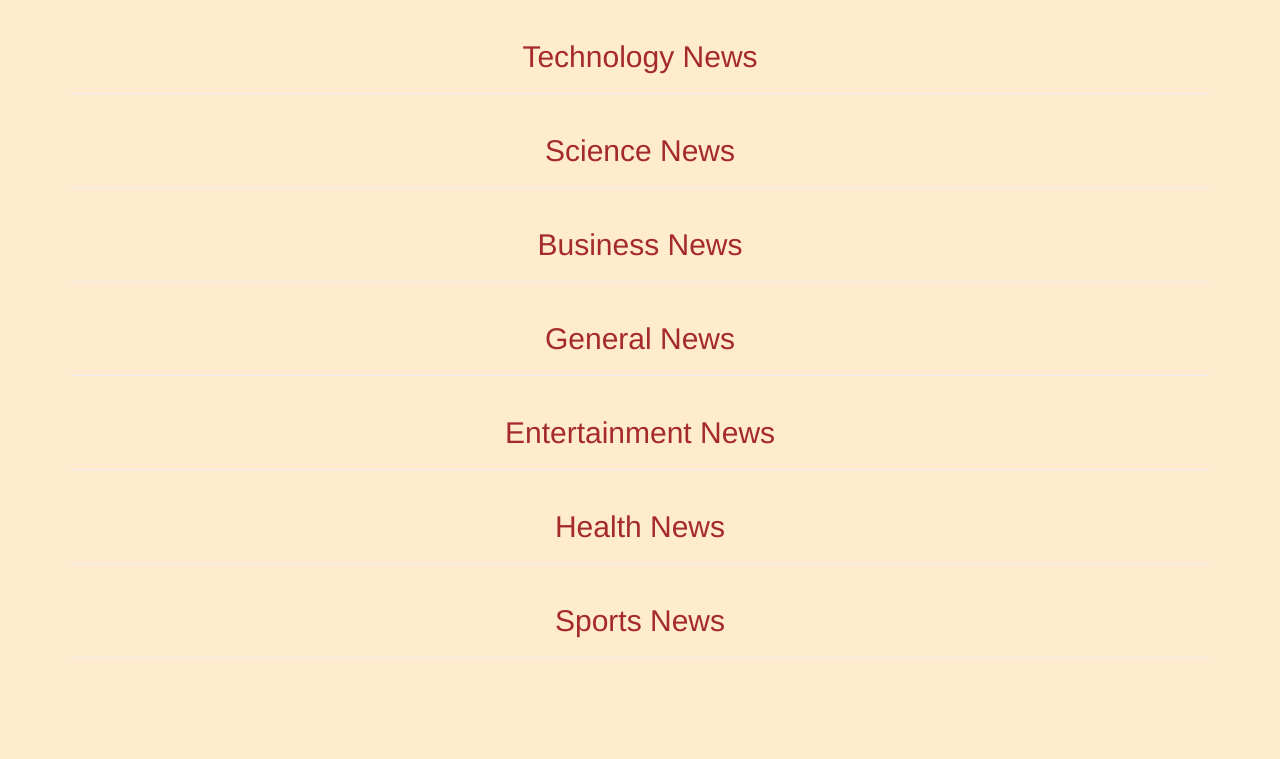
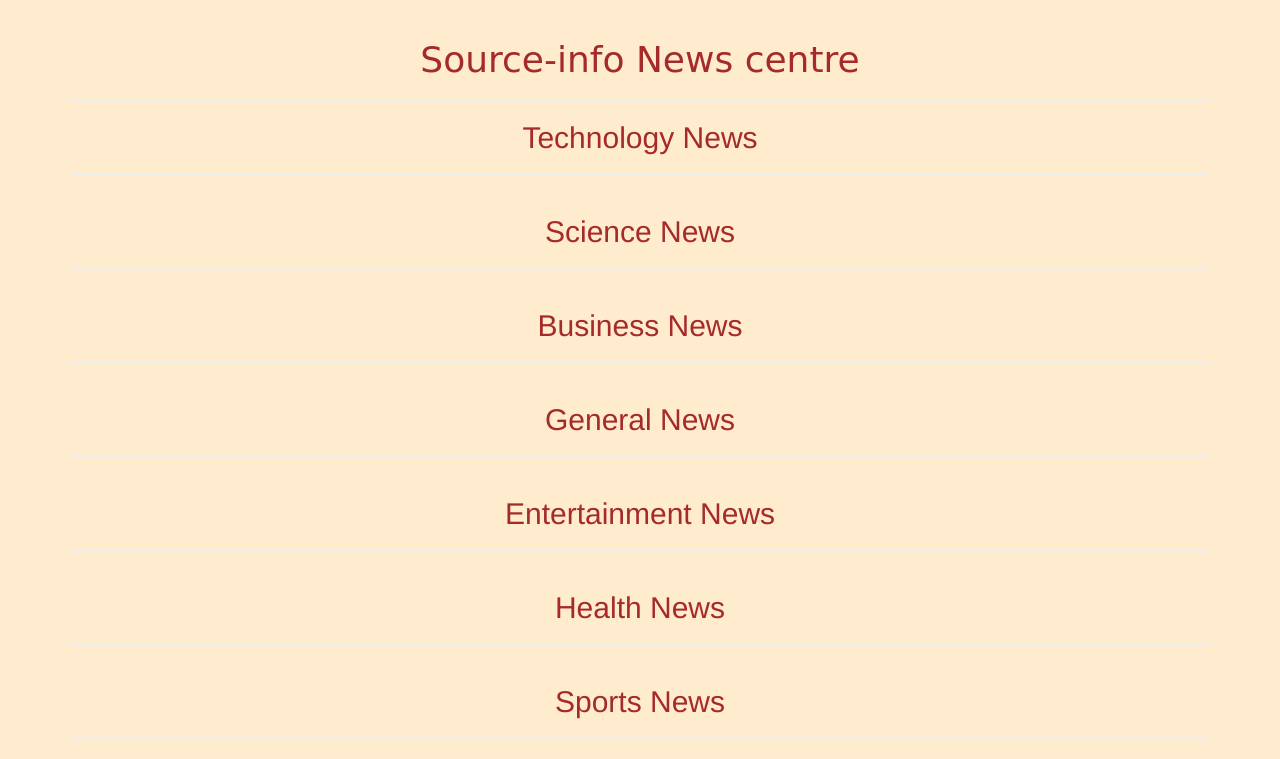
Before and after one commit to sawe-daisy/source-info, a Flask app: template app/templates/index.html in a window 1280 px wide. Shown: the part 52-811 px from the top of the page. Before the commit the page ends 710 px from the top, so only its background shows below. Run offline with Flask 2, Linux system fonts and the light colour scheme; the template is opened without the code that fills it, so the values that code supplies are empty; some libraries are stand-ins or nearby versions.

Commit message:
deployment to heroku

```diff
--- a/app/static/css/index.css
+++ b/app/static/css/index.css
@@ -14,3 +14,11 @@
     flex-direction: row;
     justify-content: center;
 }
+h1{
+    color: brown;
+    text-align: center;
+    align-items: center;
+    align-content: center;
+    font-family: cursive;
+    margin-bottom: 20px;
+}
--- a/app/templates/articles.html
+++ b/app/templates/articles.html
@@ -5,6 +5,7 @@
 {% endblock %}
 {% block content %}
 <div class="container">
+    <h1> Source-info Articles Centre</h1>
     <div class="row">
         {% for article in article %}
         <div class="col-md-3 mt-5">
--- a/app/templates/index.html
+++ b/app/templates/index.html
@@ -6,6 +6,8 @@
 {% import 'macros.html' as macro %}
 {% block content %}
 <div class="container">
+     <h1>Source-info News centre</h1>
+     <hr>
     <h2>Technology News</h2>
         <hr>
     <div class="news">
```
Also changed, not shown: app/templates/base.html (line endings or trailing spaces), 1 other file.
